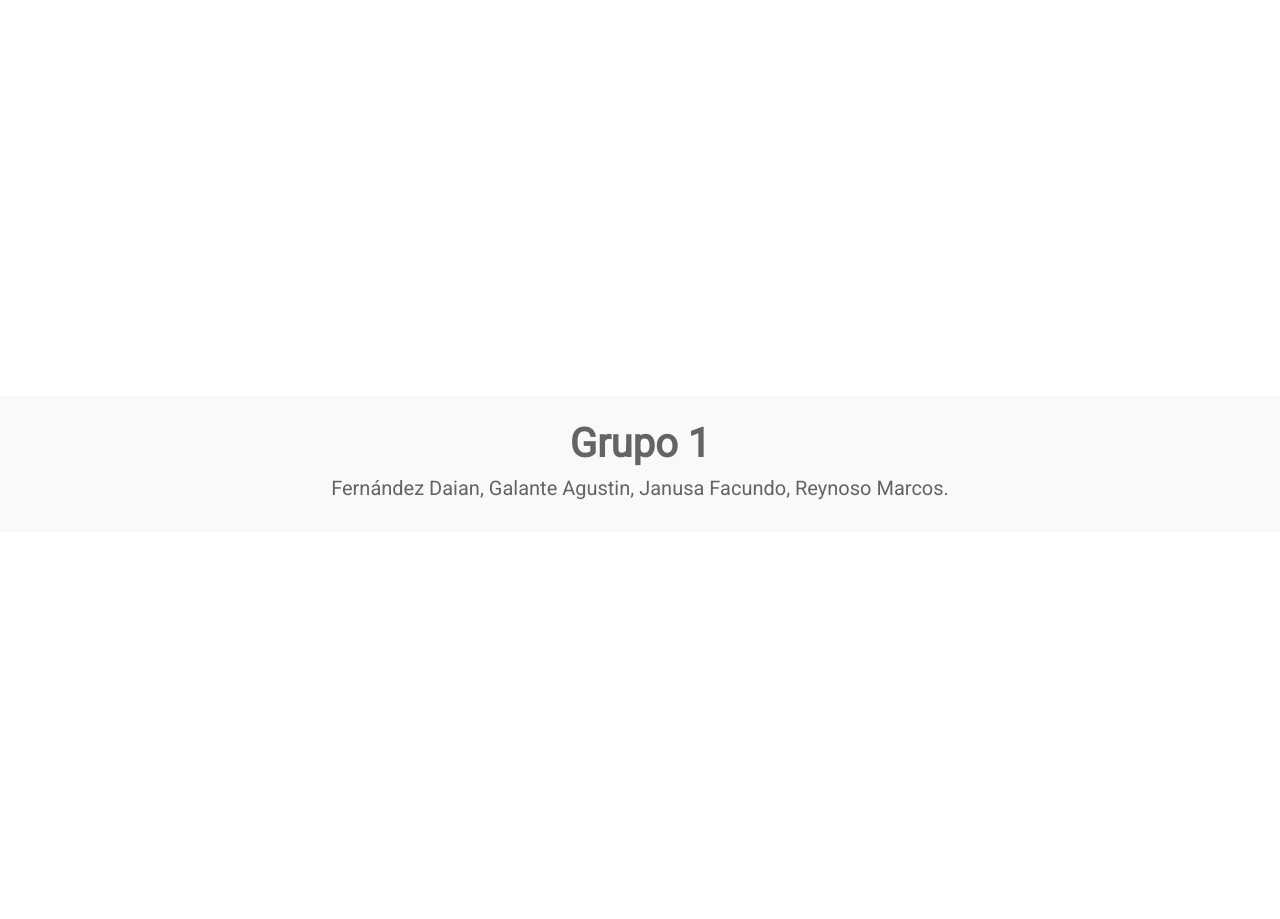
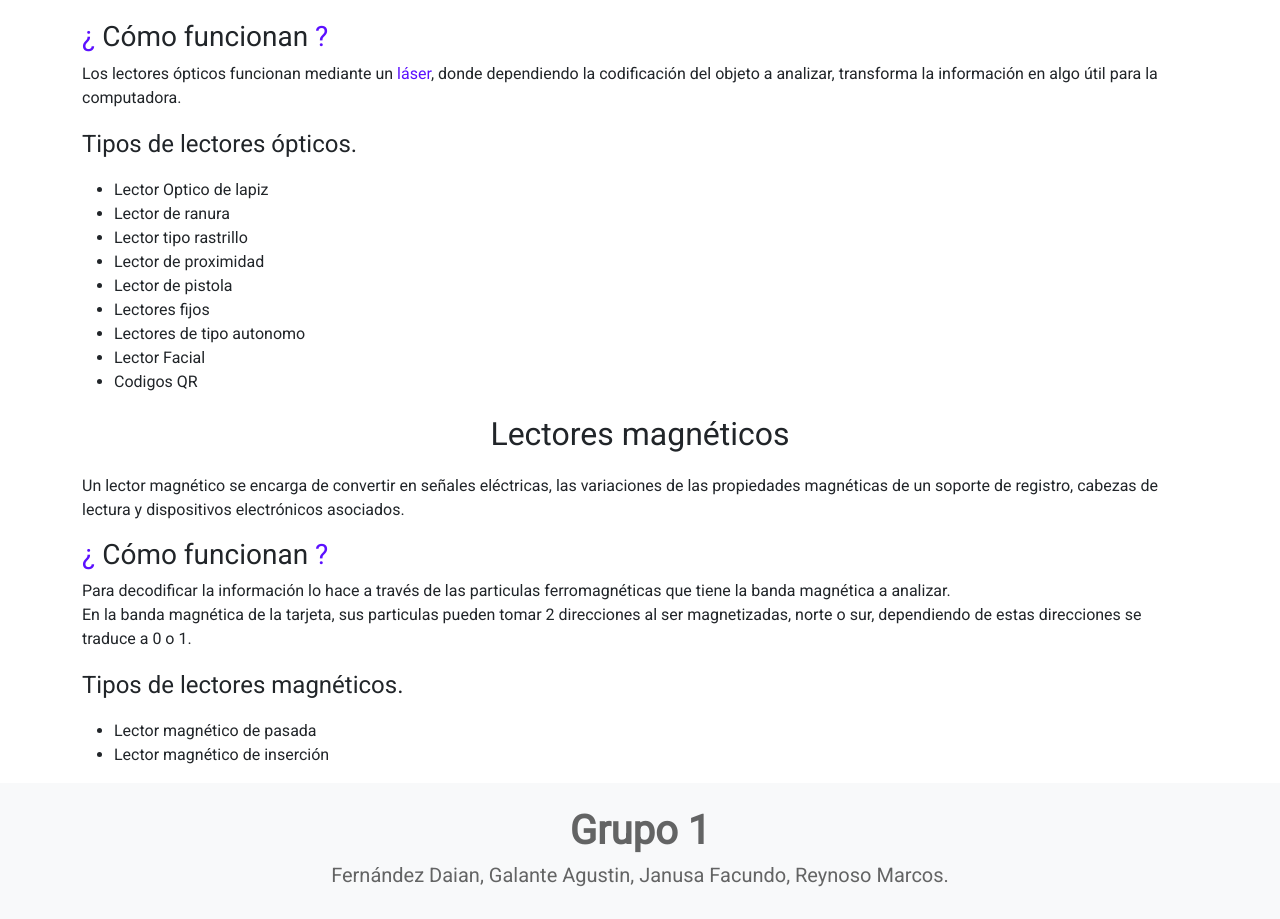
Before and after one commit to AgustinGalante19/perifericos-webpage, a Next.js app: page /lectores/resumen in a window 1280 px wide. Shown: the part 268-1187 px from the top of the page. Before the commit the page ends 800 px from the top, so only its background shows below. Built offline with nearby package versions, Linux system fonts and the light colour scheme.

Commit message:
terminado

```diff
--- a/src/pages/lectores/magneticos.js
+++ b/src/pages/lectores/magneticos.js
@@ -15,7 +15,7 @@ const magneticos = () => {
                 </section>
                 <section>
                     <header><h3>¿ Cómo funcionan ?</h3></header>
-                    <p>La función de un lector magnético, es decodificar la información a través de las particulas ferromagnéticas que tiene la banda magnética a analizar.</p>
+                    <p>Para decodificar la información lo hace a través de las particulas ferromagnéticas que tiene la banda magnética a analizar.</p>
                     <p>En la banda magnética de la tarjeta, sus particulas pueden tomar 2 direcciones al ser magnetizadas, norte o sur, dependiendo de estas direcciones se traduce a 0 o 1.</p>
                 </section>
                 <section>
--- a/src/pages/lectores/resumen.js
+++ b/src/pages/lectores/resumen.js
@@ -1,7 +1,4 @@
 import Layout from "../../components/Layout";
-import Img from 'next/image';
-import QR from '../../img/qrcode.jpg';
-import barCode from '../../img/barcode.png';
 
 
 const resumen = () => {
@@ -11,7 +8,52 @@ const resumen = () => {
                 <h1 className="text-center highlight">Resumen</h1>
             </header>
             <div className="container">
-
+                <div className="row">
+                    <div className="col">
+                        <article>
+                            <p className="fs-2 text-center">Lectores ópticos</p>
+                            <p>Un lector óptico tiene la función de transformar la información en código binario que puede ser procesado por el ordenador, teniendo distintas tecnologías y variando el diseño.</p>
+                            <header><h3><span className="highlight">¿</span> Cómo funcionan <span className="highlight">?</span></h3></header>
+                            <p>Los lectores ópticos funcionan mediante un <span className="highlight">láser</span>, donde dependiendo la codificación del objeto a analizar, transforma la información en algo útil para la computadora.</p>
+                            <section>
+                                <header>
+                                    <p className="fs-4">Tipos de lectores ópticos.</p>
+                                    <ul>
+                                        <li>Lector Optico de lapiz</li>
+                                        <li>Lector de ranura</li>
+                                        <li>Lector tipo rastrillo</li>
+                                        <li>Lector de proximidad</li>
+                                        <li>Lector de pistola</li>
+                                        <li>Lectores fijos</li>
+                                        <li>Lectores de tipo autonomo</li>
+                                        <li>Lector Facial</li>
+                                        <li>Codigos QR</li>
+                                    </ul>
+                                </header>
+                            </section>
+                        </article>
+                    </div>
+                </div>
+                <div className="row">
+                    <div className="col">
+                        <article>
+                            <p className="fs-2 text-center">Lectores magnéticos</p>
+                            <p>Un lector magnético se encarga de convertir en señales eléctricas, las variaciones de las propiedades magnéticas de un soporte de registro, cabezas de lectura y dispositivos electrónicos asociados.</p>
+                            <header><h3><span className="highlight">¿</span> Cómo funcionan <span className="highlight">?</span></h3></header>
+                            <p>Para decodificar la información lo hace a través de las particulas ferromagnéticas que tiene la banda magnética a analizar.<br />
+                                En la banda magnética de la tarjeta, sus particulas pueden tomar 2 direcciones al ser magnetizadas, norte o sur, dependiendo de estas direcciones se traduce a 0 o 1.</p>
+                            <section>
+                                <header>
+                                    <p className="fs-4">Tipos de lectores magnéticos.</p>
+                                    <ul>
+                                        <li>Lector magnético de pasada</li>
+                                        <li>Lector magnético de inserción</li>
+                                    </ul>
+                                </header>
+                            </section>
+                        </article>
+                    </div>
+                </div>
             </div>
         </Layout>
     )
```
